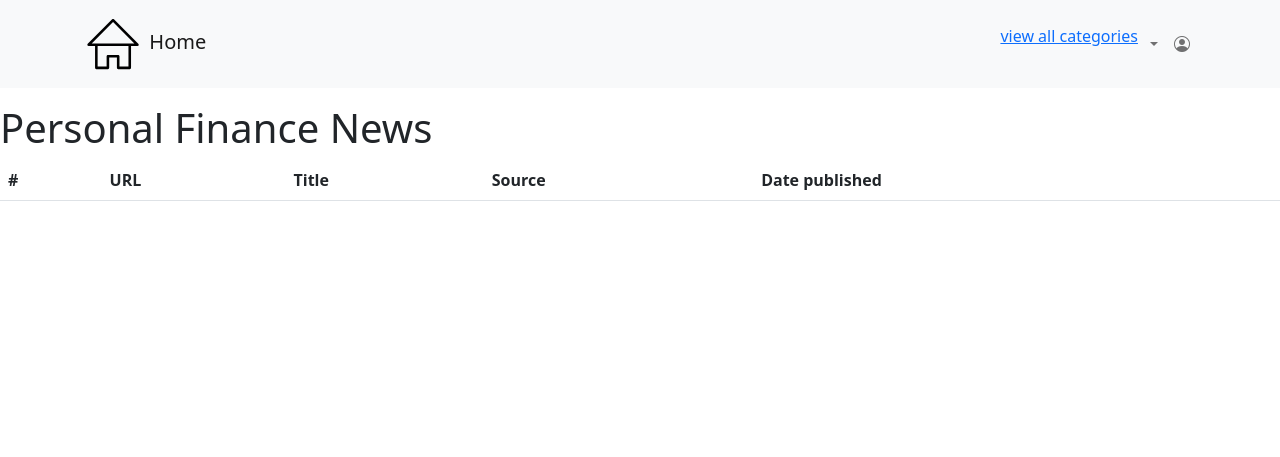
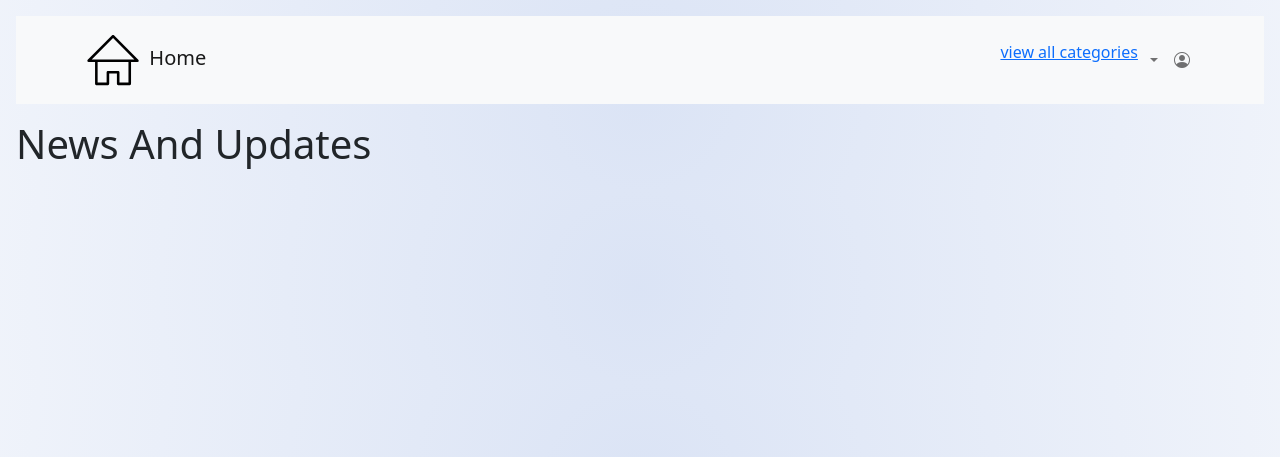
Before and after one commit to HarisM26/Personal-Spending-Tracker, a Django app: page /news_page/ in a window 1280 px wide. Shown: the top 457 px of the page. Run offline with Django 4.2, Linux system fonts and the light colour scheme; the visitor is signed in with stand-in values (Sample User, id 1); lists and menus that the app fills with data are empty; some libraries are stand-ins or nearby versions.

Commit message:
Edit news page

```diff
--- a/expenditure/templates/news_page.html
+++ b/expenditure/templates/news_page.html
@@ -1,40 +1,24 @@
 {% extends 'base_content.html' %}
 {% load custom_tags%}
 {% block content %}
-
-<div class="row">
-  <div class="col-12">
-    <h1> Personal Finance News</h1>
-    <table class="table table-hover">
-      <thead>
-        <tr>
-          <th scope="col">#</th>
-          <th scope="col">URL</th>
-          <th scope="col">Title</th>
-          <th scope="col">Source</th>
-          <th scope="col">Date published</th>
-        </tr>
-      </thead>
-      {% for article in articles %}
-      <tr>
-        <td>
-          <tbody>
-            <tr>
-              <th scope="row">&#8658;</th>
-              <td><a href="{{ article|get_article_dict_element:'url' }}" target="_blank"> {{ article|get_article_dict_element:"url" }} </a></td>
-              <td>{{ article|get_article_dict_element:"title" }}</td>
-              <!--get source which is a dict and pass it as a value -->
-              <td>{{ article|get_article_dict_element:"source"|get_article_dict_element:"Name" }}</td>
-              <td>{{ article|get_article_dict_element:"publishedAt" }}</td>
-              <td>
-              </td>
-            </tr>
-            </tbody>
-          </td>
-      </tr>
-      {% endfor %}
-    </table>
+<div>
+  <h1>News And Updates</h1>
+</div>
+<section class="card-section">
+{% for article in articles %}
+<div id="news-card" class="card">
+  <div id="news-card-img-div">
+    <img id="news-card-img" src="/static/images/coins.jpg">
+  </div>
+  <div id="news-card-body-div" class="card-body">
+    <h5 class="card-title">{{ article|get_article_dict_element:"title" }}</h5>
+    <!--get source which is a dict and pass it as a value -->
+    <p class="card-text">Source &#160; {{ article|get_article_dict_element:"source"|get_article_dict_element:"Name" }}</p>
+    <p class="card-text"><small class="text-muted">Published on {{ article|get_article_dict_element:"publishedAt"|convert_date}}</small></p>
+    <a href="{{ article|get_article_dict_element:'url' }}" target="_blank" class="btn btn-primary">View article</a>
   </div>
 </div>
-
+{% endfor %}
+</section>
 {% endblock %}
+<!---->
--- a/expenditure/templates/partials/feed_menu.html
+++ b/expenditure/templates/partials/feed_menu.html
@@ -30,7 +30,7 @@
         <span class="bi-person-circle"></span>
       </a>
       <ul class="dropdown-menu dropdown-menu-end" aria-labelledby="user-account-dropdown" id="profile_list">
-        <li><a class="dropdown-item" href="#">Account details</a></li>
+        <li><a class="dropdown-item" href="#">My Profile</a></li>
         <li><a class="dropdown-item" href="{% url 'settings' %}">Settings</a></li>
         <li><hr class="dropdown-divider"></li>
         <li><a class="dropdown-item" href="{% url 'log_out' %}">Log out</a></li>
--- a/expenditure/templatetags/custom_tags.py
+++ b/expenditure/templatetags/custom_tags.py
@@ -1,5 +1,6 @@
 from expenditure.models import Transaction
 from django import template
+from datetime import datetime
 
 register = template.Library()
 
@@ -18,3 +19,8 @@ def get_transaction_total(iterable):
 @register.filter
 def get_article_dict_element(dict, key):
   return dict[f'{key}']
+
+@register.filter
+def convert_date(date):
+  dt = datetime.strptime(date,'%Y-%m-%dT%H:%M:%SZ')
+  return dt.strftime('%d %B, %Y')
--- a/expenditure/views.py
+++ b/expenditure/views.py
@@ -113,7 +113,7 @@ def sign_up(request):
 #    }
 #    return render(request, 'create_category.html', context)
 
-class CategoryView(LoginRequiredMixin,CreateView):
+class CreateCategoryView(LoginRequiredMixin,CreateView):
     template_name = "create_category.html"
     form_class = CategoryCreationMultiForm
     #success_url = reverse_lazy('create_category')
@@ -130,7 +130,7 @@ class CategoryView(LoginRequiredMixin,CreateView):
                                 "Category created!")
         return redirect('create_category')
 
-    def form_valid(self, form):
+    def form_invalid(self, form):
         messages.add_message(self.request, messages.ERROR,
                                 "Your input is invalid!, try again")
         return redirect('create_category')
--- a/personal-spending-tracker/urls.py
+++ b/personal-spending-tracker/urls.py
@@ -33,7 +33,7 @@ urlpatterns = [
     path('contact/',views.contact, name='contact'),
     path('news_page/',views.news_page, name='news_page'),
     path('notification_page/',views.notification_page, name='notification_page'),
-    path('create_category/',views.CategoryView.as_view(),name='create_category'),
+    path('create_category/',views.CreateCategoryView.as_view(),name='create_category'),
     path('all_categories/', views.all_categories, name='all_categories'),
     path('notification_page/<int:id>',views.mark_as_read, name='mark_as_read'),
     path('settings/',views.view_settings,name='settings'),
--- a/static/assets/css/style.css
+++ b/static/assets/css/style.css
@@ -1,5 +1,41 @@
 @import "toggle_button.css";
 
+body {
+  background-image: radial-gradient(
+    circle,
+    hsl(220, 57%, 91%),
+    hsl(220, 55%, 96%)
+  );
+  padding: 1rem;
+}
+/* === New Page CSS ===*/
+#news-card {
+  padding: 0em 1em;
+  margin: 1em 0em;
+  display: flex;
+}
+#news-card-img-div {
+  height: 80px;
+  width: 80px;
+  border-radius: 10px;
+  padding: 0.5em 1em;
+}
+#news-card-img {
+  height: 80px;
+  width: 80px;
+  object-fit: cover;
+  border-radius: 40px;
+}
+@media (min-width: 576px) {
+  #news-card,
+  .card-section {
+    max-width: 900px;
+  }
+  .card-section {
+    margin: auto;
+  }
+  /* ========================*/
+}
 h3 {
   margin-top: 15px;
 }
```
Also changed, not shown: README.md, static/images/coins.jpg (added).
